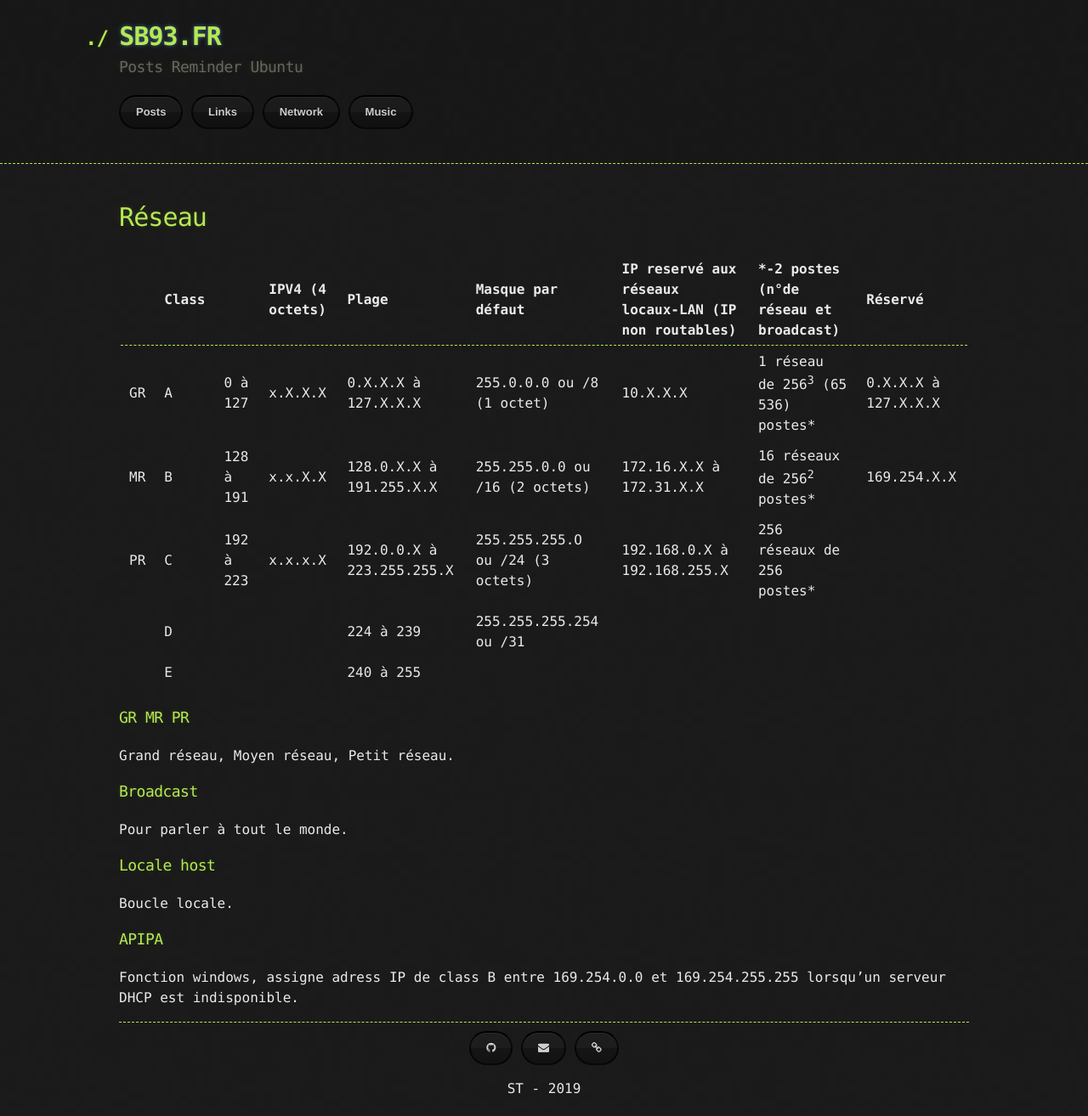
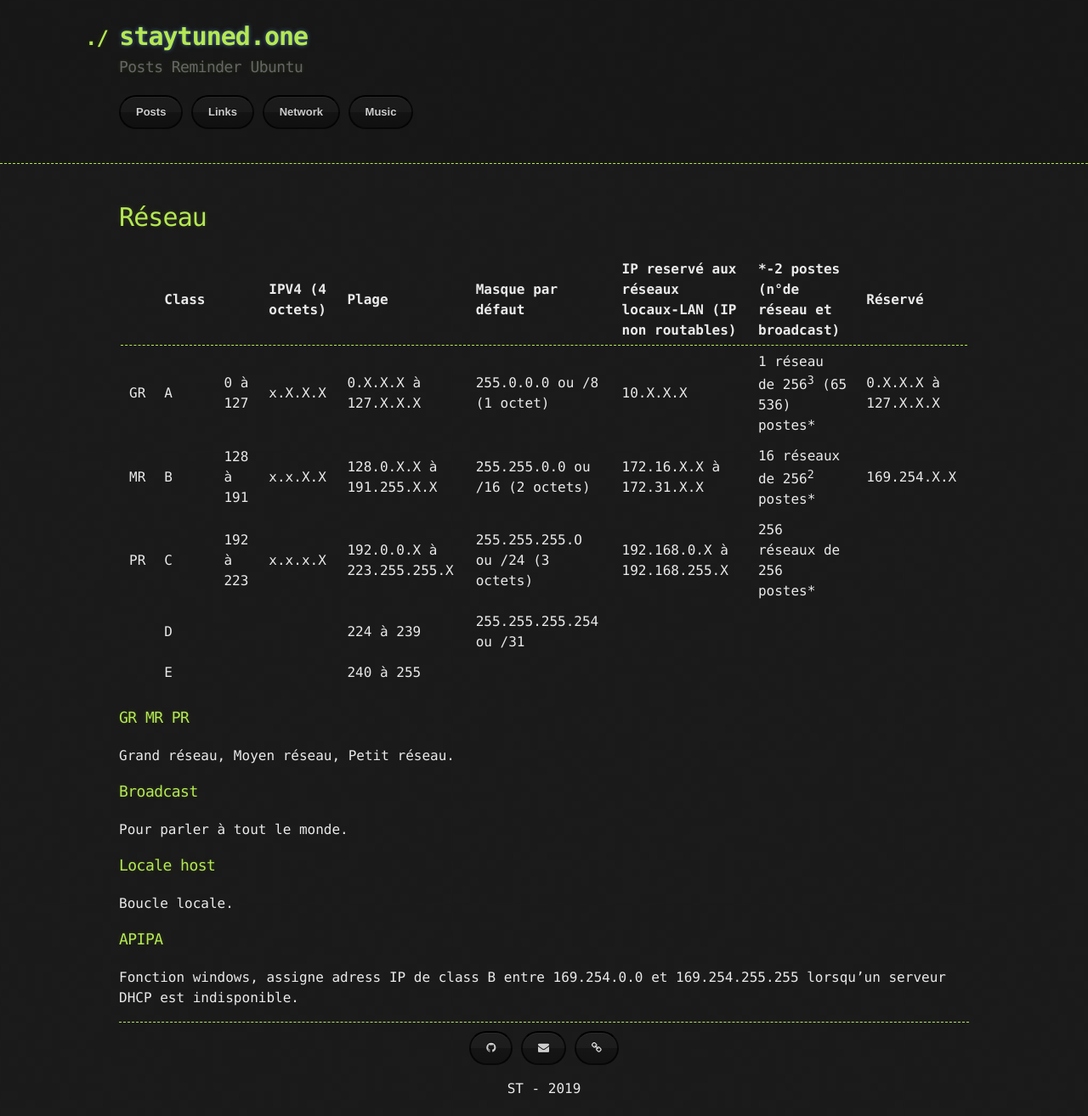
Before and after one commit to staytuned4/staytuned4.github.io, a Jekyll site: the page built from ip.md, in a window 1280 px wide. Shown: the whole page at 85% size. Built offline with Jekyll 4.4.1, drawn with Linux system fonts in a browser that asks for light colours; nearby versions of some CDN libraries.

Commit message:
Add files via upload

```diff
--- a/_config.yml
+++ b/_config.yml
@@ -1,4 +1,4 @@
-title: SB93.FR
+title: staytuned.one
 description: Posts Reminder Ubuntu
 show_downloads: true
 google_analytics:
--- a/index.html
+++ b/index.html
@@ -1,3 +1,7 @@
 ---
-layout: intro
+layout: default
 ---
+
+<h1>{{ "Hello World!" | downcase }}</h1>
+
+<img src="/assets/images/sunset-co.jpg" alt="sunset picture"/>
```
